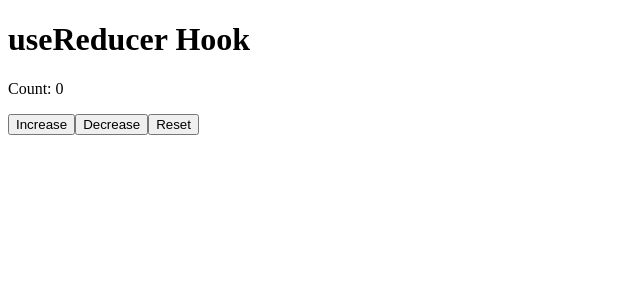
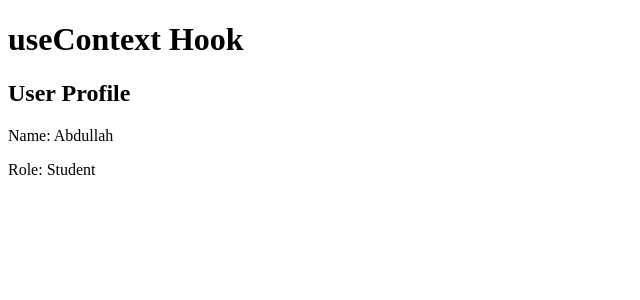
Before and after one commit to abdullahshabir31/React-Learning, a React (Vite) app: page / in a window 1280 px wide. Shown: the top 300 px of the page, without its empty margins (0-640 px from the left). Built offline with nearby package versions, Linux system fonts and the light colour scheme.

Commit message:
Add useContext hook example

```diff
--- /dev/null
+++ b/src/10-Hooks/07-use-context-hook.jsx
@@ -0,0 +1,32 @@
+import { createContext, useContext, useState } from "react";
+
+const UserContext = createContext();
+
+function UserProfile() {
+  const user = useContext(UserContext);
+
+  return (
+    <div>
+      <h2>User Profile</h2>
+      <p>Name: {user.name}</p>
+      <p>Role: {user.role}</p>
+    </div>
+  );
+}
+
+function UseContextHook() {
+  const [user] = useState({
+    name: "Abdullah",
+    role: "Student",
+  });
+
+  return (
+    <UserContext.Provider value={user}>
+      <h1>useContext Hook</h1>
+
+      <UserProfile />
+    </UserContext.Provider>
+  );
+}
+
+export default UseContextHook;
--- a/src/App.jsx
+++ b/src/App.jsx
@@ -1,7 +1,7 @@
-import UseReducerHook from "./10-Hooks/06-use-reducer-hook";
+import UseContextHook from "./10-Hooks/07-use-context-hook";
 
 function App() {
-  return <UseReducerHook />;
+  return <UseContextHook />;
 }
 
 export default App;
```
